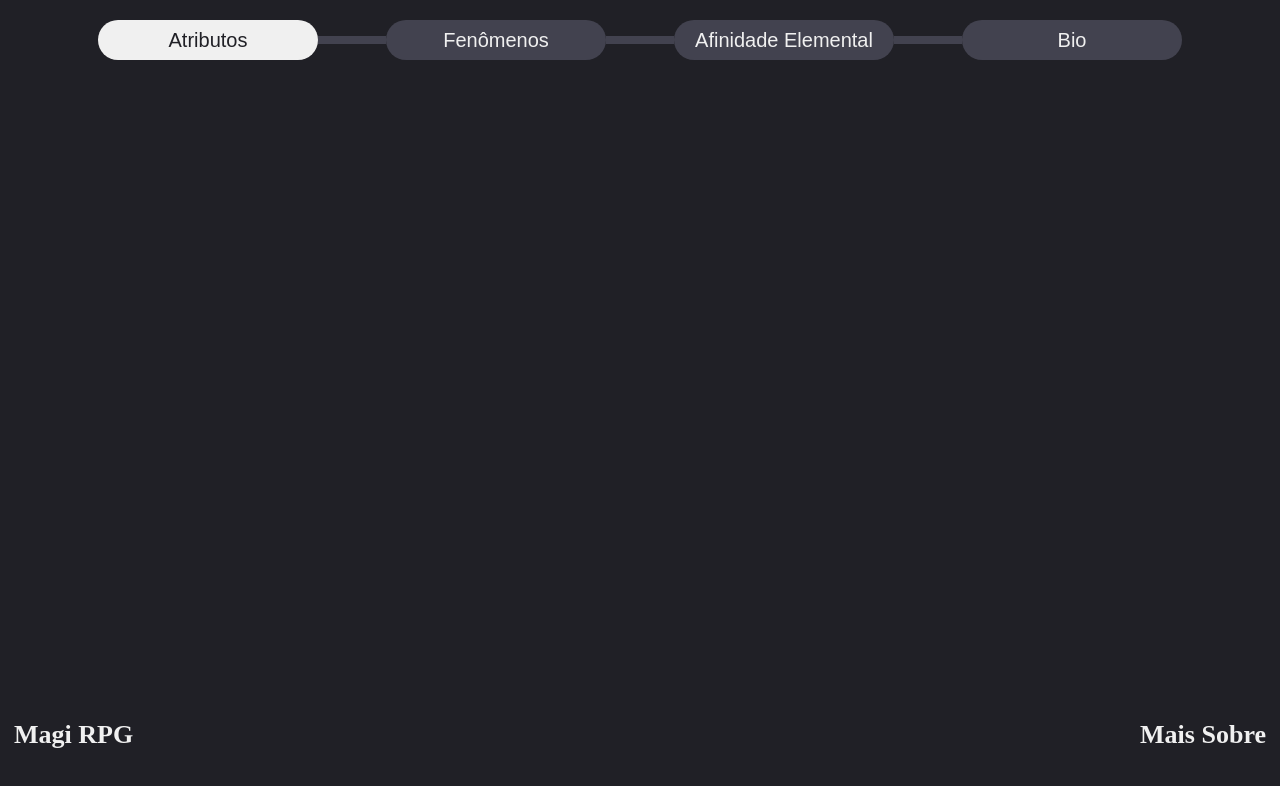
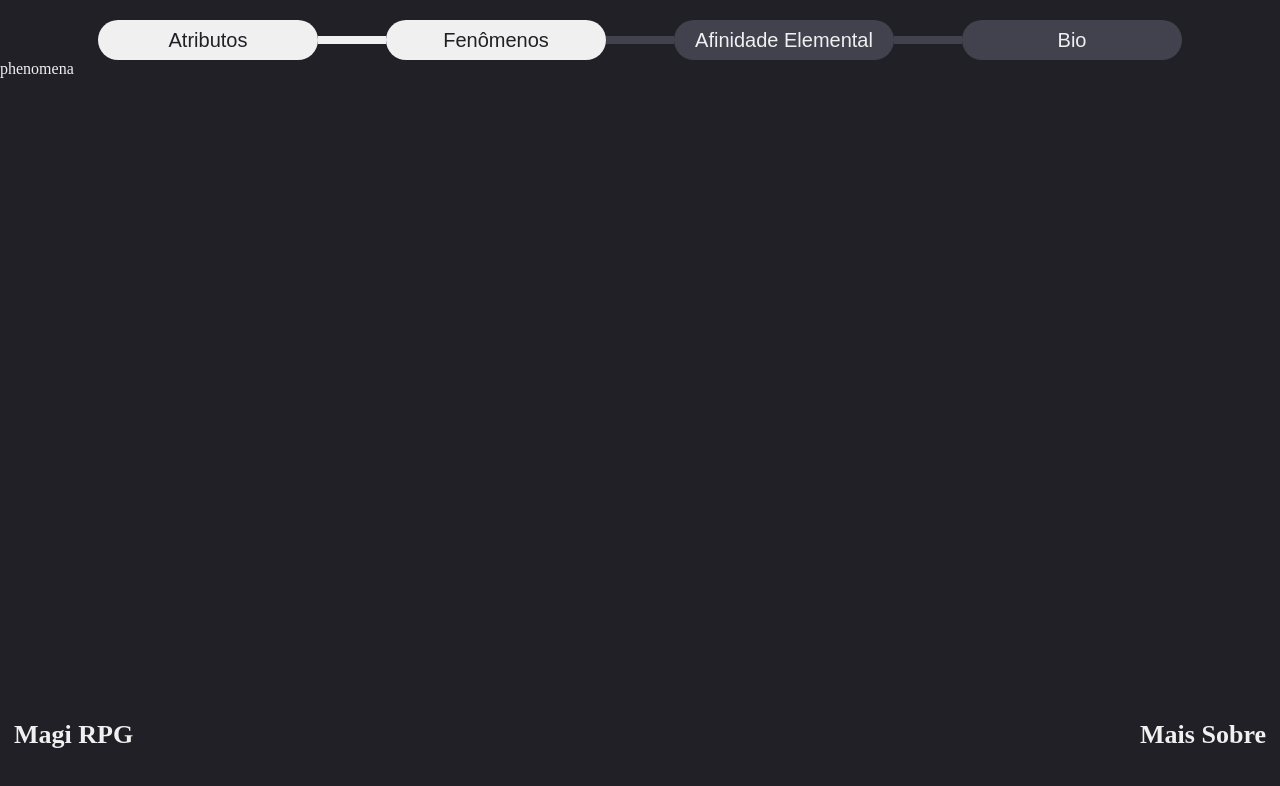
Before and after one commit to ThalesDaviSouza/magi-rpg, a Vue app: page /createsheet in a window 1280 px wide. Both pictures are taken after a click on the button "Fenômenos". Shown: the top 786 px of the page. Built offline with nearby package versions, Linux system fonts and the light colour scheme.

Commit message:
[Add] Changing stage of form creation sheet

```diff
--- a/src/components/DefaultBtn.vue
+++ b/src/components/DefaultBtn.vue
@@ -13,7 +13,7 @@
 </template>
 
 <script setup lang="ts">
-import { defineProps, ref } from 'vue'
+import { ref } from 'vue'
 import {
         BtnColors,
         BtnFontColors,
--- a/src/views/CreateSheetView.vue
+++ b/src/views/CreateSheetView.vue
@@ -1,5 +1,5 @@
 <script setup lang="ts">
-  import { ref } from "vue";
+  import { computed, ref } from "vue";
   import DefaultBtn from '../components/DefaultBtn.vue'
   import {
         BtnColors,
@@ -8,21 +8,38 @@
     from '../types/Button';
 
   enum stages{
-    atributes = 1,
+    attributes = 1,
     phenomena,
     affinity,
     bio
   };
 
-  console.log(stages.atributes)
-
-
-  const actualValueStage = ref(stages.atributes);
+  const actualStage = ref(stages.attributes);
 
 
   const isActive = (stage:stages):boolean => {
-    return actualValueStage.value >= stage;
+    return actualStage.value >= stage;
   }
+
+  const jumpToStage = (stage:stages):void => {
+    actualStage.value = stage;
+  }
+
+  const isAttributesActive = computed(() => {
+    return actualStage.value >= stages.attributes;
+  })
+
+  const isPhonemaActive = computed(() => {
+    return actualStage.value >= stages.phenomena;
+  })
+
+  const isAffinityActive = computed(() => {
+    return actualStage.value >= stages.affinity;
+  })
+
+  const isBioActive = computed(() => {
+    return actualStage.value >= stages.bio;
+  })
 
 </script>
 
@@ -30,29 +47,37 @@
   <section>
     <nav>
       <div class="stage">
-        <DefaultBtn text="Atributos" @clicked="console.log('Atributos')"
-          :isActive="isActive(stages.atributes)"
+        <DefaultBtn text="Atributos" @clicked="jumpToStage(stages.attributes)"
+          :isActive="isAttributesActive"
+          :key="isAttributesActive"
         />
       </div>
-      <div class="bar"></div>
+      <div class="bar" :class="{active: isPhonemaActive}"></div>
       <div class="stage">
-        <DefaultBtn text="Fenômenos" @clicked="console.log('Fenômenos')"
-          :isActive="isActive(stages.phenomena)"
+        <DefaultBtn text="Fenômenos" @clicked="jumpToStage(stages.phenomena)"
+        :isActive="isPhonemaActive"
+        :key="isPhonemaActive"
         />
       </div>
-      <div class="bar"></div>
+      <div class="bar" :class="{active: isAffinityActive}"></div>
       <div class="stage">
-        <DefaultBtn text="Afinidade Elemental" @clicked="console.log('Afinidade Elemental')"
-          :isActive="isActive(stages.affinity)"
+        <DefaultBtn text="Afinidade Elemental" @clicked="jumpToStage(stages.affinity)"
+          :isActive="isAffinityActive"
+          :key="isAffinityActive"
         />
       </div>
-      <div class="bar"></div>
+      <div class="bar" :class="{active: isBioActive}"></div>
       <div class="stage">
-        <DefaultBtn text="Bio" @clicked="console.log('Bio')"
-          :isActive="isActive(stages.bio)"
+        <DefaultBtn text="Bio" @clicked="jumpToStage(stages.bio)"
+          :isActive="isBioActive"
+          :key="isBioActive"
         />
       </div>
     </nav>
+    <div v-show="actualStage == stages.attributes">Attributes</div>
+    <div v-show="actualStage == stages.phenomena">phenomena</div>
+    <div v-show="actualStage == stages.affinity">affinity</div>
+    <div v-show="actualStage == stages.bio">Bio</div>
   </section>
 </template>
 
@@ -71,6 +96,11 @@
     padding: 4px;
     width: 60px;
     border-radius: 0;
+
+    transition: all 0.5s;
+  }
+  nav .bar.active{
+    background-color: var(--font-color);
   }
   nav .stage{
     font-size: 20px;
```
